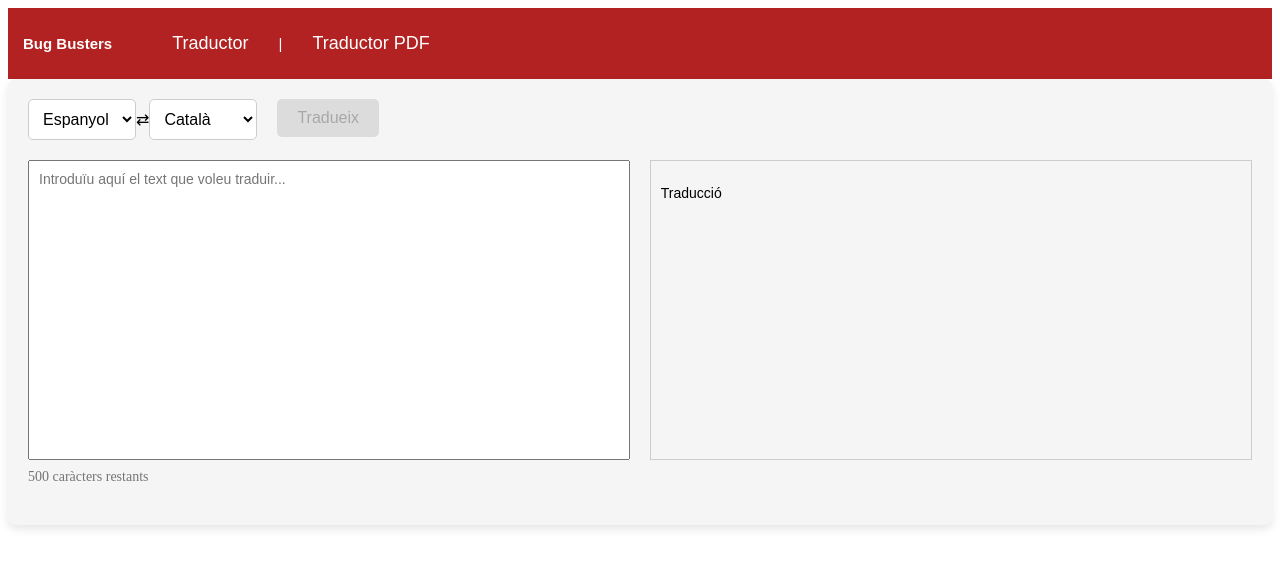
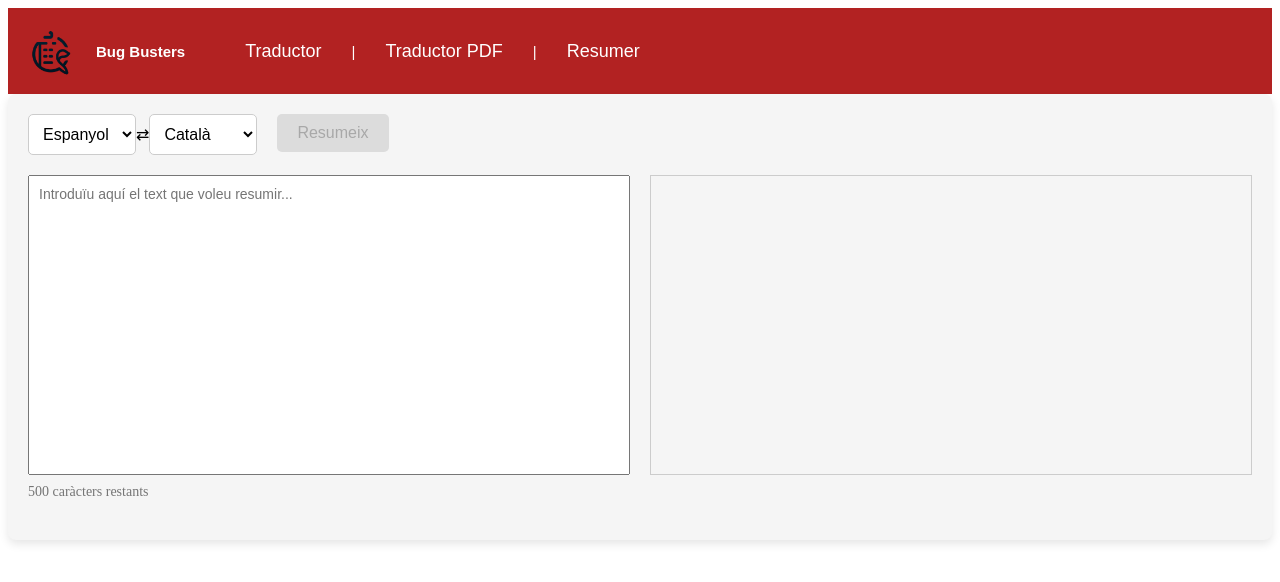
Before and after one commit to kilianark/AinaHack, an Angular app in the folder angular-front/: page /resumir in a window 1280 px wide. Before the commit this address led to /translate_text. Shown: the top 582 px of the page. Built offline with nearby package versions, Linux system fonts and the light colour scheme.

Commit message:
resumidor

```diff
--- a/angular-front/src/app/app-routing.module.ts
+++ b/angular-front/src/app/app-routing.module.ts
@@ -3,10 +3,12 @@ import { NgModule } from "@angular/core";
 import { TraductorTextComponent } from "./pages/traductor-text/traductor-text.component";
 import { TraductorDocComponent } from "./pages/traductor-doc/traductor-doc.component";
 import { TranslateModule } from "./modules/translate/translate.module";
+import { ResumirComponent } from "./pages/resumir/resumir.component";
 
 export const routes: Routes = [
     { path: 'translate_text', component: TraductorTextComponent },
     { path: 'translate_pdf', component: TraductorDocComponent },
+    { path: 'resumir', component: ResumirComponent },
     { path: '', redirectTo: '/translate_text', pathMatch: 'full' },
     { path: '**', redirectTo: '/translate_text', pathMatch: 'full' },
 ];
--- a/angular-front/src/app/components/header/header.component.css
+++ b/angular-front/src/app/components/header/header.component.css
@@ -2,7 +2,7 @@ header {
     display: flex;
     color: white;
     background-color: #b22222; /* Brown color similar to your example */
-    padding: 15px;
+    padding: 8px;
     font-family: Arial, Helvetica, sans-serif;
     font-size: 15px;
 
@@ -17,6 +17,7 @@ h1 {
     margin: 0px;
     font-family: Arial, Helvetica, sans-serif;
     font-size: 15px;
+    margin-left: 10px;
 
 }
 nav {
--- a/angular-front/src/app/components/header/header.component.html
+++ b/angular-front/src/app/components/header/header.component.html
@@ -1,11 +1,14 @@
 <header>
     <div class="title-container">
+    <img src="assets/icono.png" alt="icono" width="70px" height="70px">
     <h1>Bug Busters</h1>
     </div>
     <nav>
         <button class="header_tab" routerLink="/translate_text">Traductor</button>
         <span class="divider">|</span>
         <button class="header_tab" routerLink="/translate_pdf">Traductor PDF</button>
+        <span class="divider">|</span>
+        <button class="header_tab" routerLink="/resumir">Resumer</button>
     </nav>
 
 </header>
--- a/angular-front/src/app/modules/translate/translate.module.ts
+++ b/angular-front/src/app/modules/translate/translate.module.ts
@@ -7,11 +7,13 @@ import { MatFormFieldModule } from '@angular/material/form-field';
 import { MatInputModule } from '@angular/material/input';
 import { FormsModule, ReactiveFormsModule } from '@angular/forms';
 import { TranslateService } from '../../services/translate/translate.service';
+import { ResumirComponent } from '../../pages/resumir/resumir.component';
 
 @NgModule({
   declarations: [
     TraductorTextComponent,
-    TraductorDocComponent
+    TraductorDocComponent,
+    ResumirComponent
   ],
   imports: [
     CommonModule,
--- /dev/null
+++ b/angular-front/src/app/pages/resumir/resumir.component.css
@@ -0,0 +1,117 @@
+form {
+    display: flex;
+    justify-content: space-between;
+    align-items: center;
+    padding: 20px;
+    background-color: #f5f5f5; /* Color de fondo similar al de la imagen */
+    border-radius: 8px; /* Bordes redondeados */
+    box-shadow: 0px 4px 10px rgba(0, 0, 0, 0.1); /* Sombra sutil */
+  }
+
+  mat-form-field {
+    width: 100%;
+  }
+
+  select {
+    padding: 10px;
+    font-size: 16px;
+    border-radius: 5px;
+    border: 1px solid #ccc;
+    background-color: #ffffff;
+  }
+
+  input[matInput] {
+    background-color: #ffffff; /* Color de fondo para el input */
+    padding: 12px;
+    border-radius: 5px;
+    font-size: 16px;
+    border: 1px solid #ddd;
+  }
+
+  small {
+    color: #757575;
+    font-size: 14px;
+    display: block;
+    margin-top: 5px;
+  }
+
+  button {
+    font-size: 16px;
+    padding: 10px 20px;
+    border-radius: 5px;
+    background-color: #3f51b5; /* Color de fondo para el botón */
+    color: white;
+    border: none;
+    cursor: pointer;
+  }
+
+  button:disabled {
+    background-color: #dcdcdc;
+    color: #a8a8a8;
+  }
+
+  button:hover:enabled {
+    background-color: #303f9f; /* Cambio de color en hover */
+  }
+
+  div[style*="border: 1px solid"] {
+    padding: 10px;
+    width: 40%;
+    height: 100px;
+    overflow-y: auto;
+    background-color: #ffffff; /* Fondo blanco para el output */
+    font-size: 16px;
+    color: #333; /* Color del texto */
+    border-radius: 5px;
+    border: 1px solid #ddd;
+    display: flex;
+    align-items: center;
+    justify-content: center;
+    text-align: center;
+  }
+
+  .translation-panel {
+    display: flex;
+    gap: 20px; /* Espacio entre el input y el output */
+    align-items: flex-start;
+    margin-bottom: 20px;
+    margin-top: 20px;
+}
+
+.translator-container {
+  width: 100%;
+}
+.input-container {
+    width: 50%; /* Ajusta el ancho del contenedor de entrada */
+}
+
+.input-container textarea {
+    font-family: Arial, Helvetica, sans-serif;
+    font-size: 14px;
+    width: 100%;
+    height: 100px;
+    resize: none;
+    height: 300px;
+    padding: 10px;
+    box-sizing: border-box;
+}
+
+.output-container {
+    font-family: Arial, Helvetica, sans-serif;
+    font-size: 14px;
+    border: 1px solid #ccc;
+    padding: 10px;
+    width: 50%; /* Ajusta el ancho del contenedor de salida */
+    height: 300px;
+    overflow-y: auto;
+    box-sizing: border-box;
+}
+
+.buttons-container {
+  display: flex;
+
+}
+
+.button-container {
+  margin-left: 20px;
+}
--- /dev/null
+++ b/angular-front/src/app/pages/resumir/resumir.component.html
@@ -0,0 +1,37 @@
+<form [formGroup]="traductorForm" (ngSubmit)="guardar()">
+    <div class="translator-container">
+        <!-- Selector de idioma -->
+        <div class="buttons-container">
+        <div class="language-selector">
+            <select formControlName="sourceLanguage">
+                <option value="es">Espanyol</option>
+                <option value="en">Anglès</option>
+                <option value="cat">Català</option>
+            </select>
+            <span class="swap-icon">⇄</span>
+            <select formControlName="targetLanguage">
+                <option value="es">Espanyol</option>
+                <option value="en">Anglès</option>
+                <option value="cat">Català</option>
+            </select>
+             <!-- Botón de traducir -->
+
+        </div>
+        <div class="button-container">
+            <button mat-raised-button type="submit" [disabled]="traductorForm.invalid">Resumeix</button>
+        </div>
+        </div>
+        <!-- Campos de entrada y salida -->
+        <div class="translation-panel">
+            <div class="input-container">
+                <textarea formControlName="text" maxlength="500" placeholder="Introduïu aquí el text que voleu resumir..."></textarea>
+                <small>{{ 500 - traductorForm.get('text')?.value.length || 500 }} caràcters restants</small>
+            </div>
+
+            <div class="output-container">
+                <p>{{ translatedText }}</p>
+            </div>
+        </div>
+
+    </div>
+</form>
--- /dev/null
+++ b/angular-front/src/app/pages/resumir/resumir.component.ts
@@ -0,0 +1,31 @@
+import { Component } from '@angular/core';
+import { FormBuilder, FormGroup, Validators } from '@angular/forms';
+import { TranslateService } from '../../services/translate/translate.service';
+
+@Component({
+  selector: 'app-resumir',
+  templateUrl: './resumir.component.html',
+  styleUrl: './resumir.component.css'
+})
+export class ResumirComponent {
+  traductorForm: FormGroup;
+  translatedText: string | null = null;
+
+  constructor(private fb: FormBuilder, private translateService: TranslateService){
+    this.traductorForm = this.fb.group({
+      sourceLanguage: ['es'], // Idioma de origen
+      targetLanguage: ['cat'], // Idioma de destino
+      text: ['', [Validators.required, Validators.maxLength(500)]] // Campo de texto
+    });
+  }
+
+  guardar() {
+    if (this.traductorForm.valid) {
+      console.log("pre-translateService")
+      this.translateService.translateText('Spanish', 'Catalan', this.traductorForm.get('text')?.value).subscribe(response => {
+        this.translatedText = response
+        console.log(response)
+      });
+    }
+  }
+}
```
Also changed, not shown: angular-front/public/assets/icono.png (renamed from angular-front/src/app/assets/icono.png), 1 other file (tests, documents, lock files or other folders).
